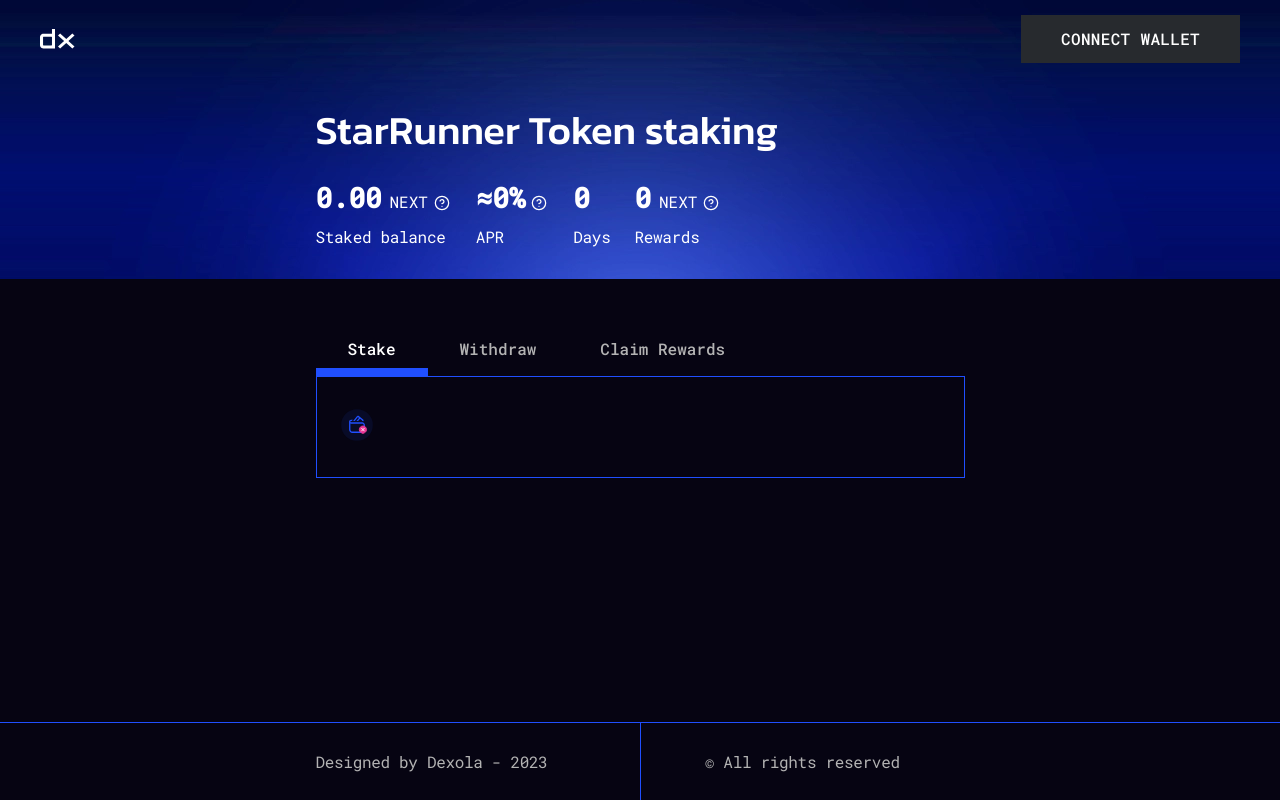
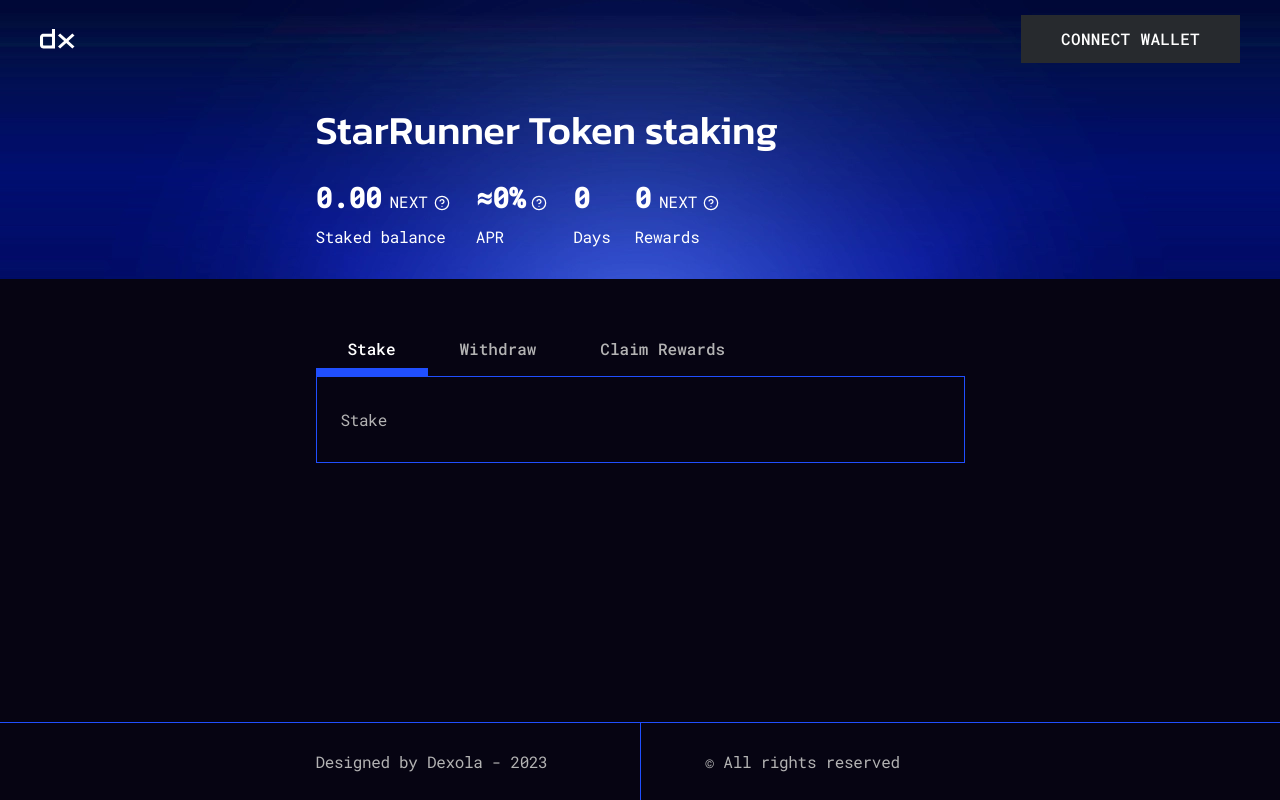
Before and after one commit to VIlliaV/dexola_camp_part2, a React (Vite) app: page / in a window 1280 px wide. Built offline with nearby package versions, Linux system fonts and the light colour scheme.

Commit message:
ADD | private routes

```diff
--- a/src/App.jsx
+++ b/src/App.jsx
@@ -5,6 +5,8 @@ import { SharedLayout } from './components/SharedLayout/SharedLayout.jsx';
 import { Toaster } from 'react-hot-toast';
 
 import { GlobalStyles } from './styles/GlobalStyles.js';
+import NoConnect from './pages/NoConnect/NoConnect.jsx';
+import { PrivateRoute } from './PrivateRoute.jsx';
 
 const Stake = lazy(() => import('./pages/Stake/Stake.jsx'));
 const Withdraw = lazy(() => import('./pages/Withdraw/Withdraw.jsx'));
@@ -31,10 +33,11 @@ function App() {
       <GlobalStyles />
       <Routes>
         <Route path="/" element={<SharedLayout />}>
-          <Route index element={<Stake />} />
-          <Route path="withdraw" element={<Withdraw />} />
-          <Route path="claim" element={<ClaimRewards />} />
-
+          <Route index element={<PrivateRoute component={<Stake />} redirectTo="/no_connect" />} />
+          <Route path="/no_connect" element={<NoConnect />} />
+          {/* <Route path="stake" element={<PrivateRoute component={<Stake />} redirectTo="/" />} /> */}
+          <Route path="withdraw" element={<PrivateRoute component={<Withdraw />} redirectTo="/no_connect" />} />
+          <Route path="claim" element={<PrivateRoute component={<ClaimRewards />} redirectTo="/no_connect" />} />
           <Route path="*" element={<Page404 />} />
         </Route>
       </Routes>
--- /dev/null
+++ b/src/PrivateRoute.jsx
@@ -0,0 +1,8 @@
+// import { useAuth } from 'utils/hooks/useAuth';
+import { Navigate } from 'react-router-dom';
+
+export const PrivateRoute = ({ component: Component, redirectTo = '/' }) => {
+  // const { isLoggedIn } = useAuth();
+  const isConnected = true;
+  return isConnected ? Component : <Navigate to={redirectTo} />;
+};
--- a/src/pages/Stake/Stake.jsx
+++ b/src/pages/Stake/Stake.jsx
@@ -1,8 +1,9 @@
-import NoConnect from '../../components/NoConnect/NoConnect';
-
 const Stake = () => {
-  const noConnect = true;
-  return <div>{noConnect ? <NoConnect /> : <p>Stake</p>}</div>;
+  return (
+    <div>
+      <p>Stake</p>
+    </div>
+  );
 };
 
 export default Stake;
```
Also changed, not shown: src/pages/NoConnect/NoConnect.jsx (renamed from src/components/NoConnect/NoConnect.jsx), src/pages/NoConnect/NoConnect.styled.js (renamed from src/components/NoConnect/NoConnect.styled.js).
